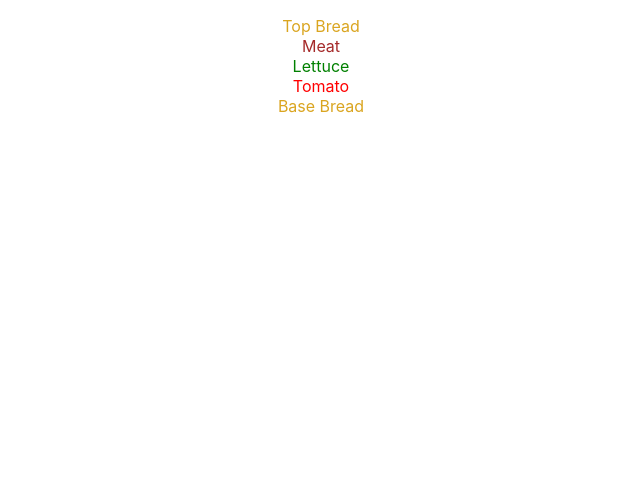
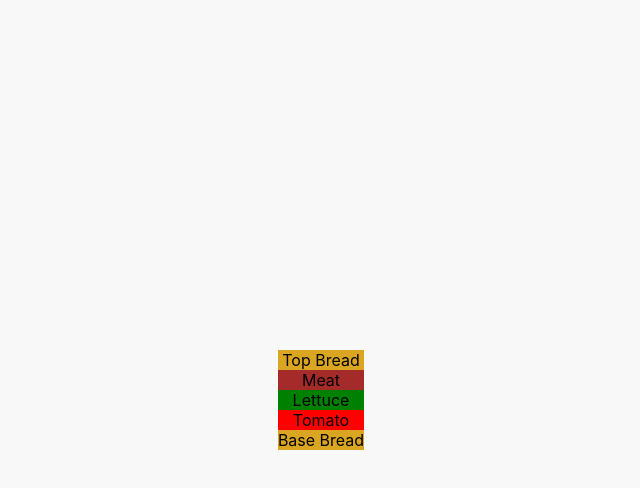
Before and after one commit to Letlatsa/burgerapp, a React (Create React App) app: page / in a window 1280 px wide. Shown: the top 488 px of the page, without its empty margins (319-959 px from the left). Built offline with nearby package versions, Linux system fonts and the light colour scheme.

Commit message:
Components colors

```diff
--- a/src/App.css
+++ b/src/App.css
@@ -1,11 +1,45 @@
 .App {
+  display: flex;
+  flex-direction: column;
+  align-items: center;
+  text-align: center;
+  justify-content: center;
+  height: 100vh;
+  background-color: #f8f8f8;
+}
+
+.Bread, .Fillers {
+  width: 200px;
+  height: 50px;
+  margin: 5px 0;
+  border-radius: 25px;
+  display: flex;
+  align-items: center;
+  justify-content: center;
+  font-size: 1.2em;
+  color: white;
+}
+
+.Bread {
+  background-color: goldenrod;
+}
+
+.Fillers {
   text-align: center;
 }
 
-.App-logo {
-  height: 40vmin;
-  pointer-events: none;
+.Fillers.Meat {
+  background-color: brown;
 }
+
+.Fillers.Lettuce {
+  background-color: green;
+}
+
+.Fillers.Tomato {
+  background-color: red;
+}
+
 
 @media (prefers-reduced-motion: no-preference) {
   .App-logo {
--- a/src/App.js
+++ b/src/App.js
@@ -1,6 +1,5 @@
 
 import './App.css';
-import './components/Bread.tsx';
 import Bread from './components/Bread.tsx';
 import Fillers from './components/Fillers.tsx';
 
--- a/src/components/Bread.tsx
+++ b/src/components/Bread.tsx
@@ -1,4 +1,5 @@
 import React from 'react';
+
 
 interface breadProps{
     BreadColor:string;
@@ -6,6 +7,6 @@ interface breadProps{
 }
 
 const Bread:React.FC<breadProps> = ({BreadColor, BreadType}) => {
-    return<div style={{color : BreadColor}}>{BreadType}</div>;
+    return<div style={{backgroundColor : BreadColor}}>{BreadType}</div>;
 };
  export default Bread;
--- a/src/components/Fillers.tsx
+++ b/src/components/Fillers.tsx
@@ -1,4 +1,5 @@
 import React from 'react';
+
 
 interface Props {
 FillerType:string;
@@ -7,7 +8,7 @@ FillerColor:string;
 
 const Fillers :React.FC<Props> = ({FillerColor , FillerType})=> {
 
-    return(<div style={{color :FillerColor }}>{FillerType}</div>);
+    return(<div style={{backgroundColor :FillerColor }}>{FillerType}</div>);
 };
 
 export default Fillers;
```
